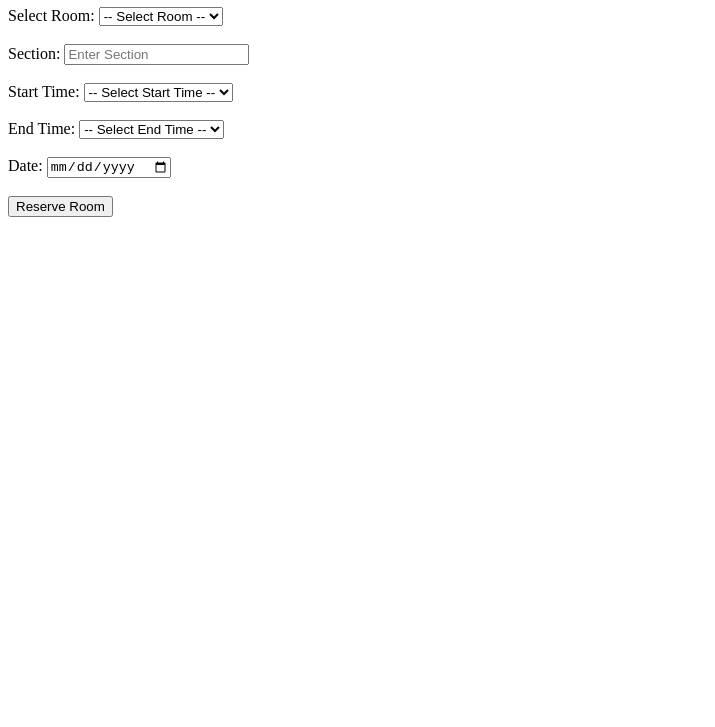
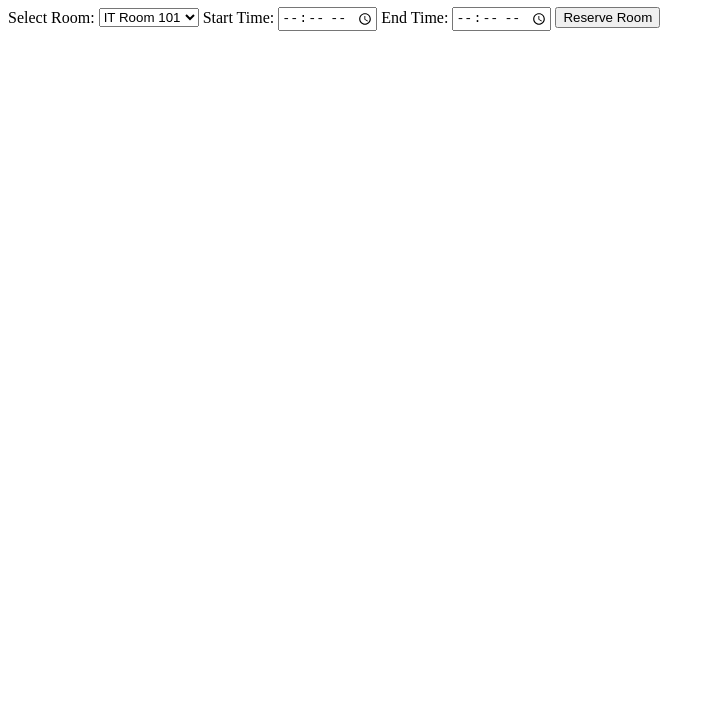
Before and after one commit to dheejay28/roomreservation, a plain HTML site: page reserve_room.html in a window 1280 px wide. Shown: the part 73-800 px from the top of the page, without its empty margins (0-715 px from the left). Drawn offline with Linux system fonts and the light colour scheme.

Commit message:
Update reserve_room.html

```diff
--- a/reserve_room.html
+++ b/reserve_room.html
@@ -3,113 +3,38 @@
 <head>
     <meta charset="UTF-8">
     <meta name="viewport" content="width=device-width, initial-scale=1.0">
-    <title>Room Reservation</title>
+    <title>Reserve Room</title>
     <link rel="stylesheet" href="style.css">
 </head>
 <body>
-    <div class="reservation-form">
-        <h1>Reserve a Room</h1>
-        <form id="reservationForm">
-            <!-- Dropdown for selecting room -->
+    <div class="container">
+        <h1>Reserve Room</h1>
+        <form id="reserveRoomForm">
             <label for="roomSelect">Select Room:</label>
             <select id="roomSelect" required>
-                <option value="">-- Select Room --</option>
-                <option value="IT Room 101">IT Room 101</option>
-                <option value="IT Room 102">IT Room 102</option>
-                <option value="IT Room 103">IT Room 103</option>
-                <option value="IT Room 104">IT Room 104</option>
-                <option value="IT Lab 201">IT Lab 201</option>
-                <option value="IT Lab 204">IT Lab 204</option>
-                <option value="IT Room 301">IT Room 301</option>
-                <option value="IT Room 302">IT Room 302</option>
-                <option value="IT Room 303">IT Room 303</option>
-            </select><br><br>
+                <option value="101">IT Room 101</option>
+                <option value="102">IT Room 102</option>
+                <option value="103">IT Room 103</option>
+                <option value="104">IT Room 104</option>
+                <option value="201">IT Lab 201</option>
+                <option value="204">IT Lab 204</option>
+                <option value="301">IT Room 301</option>
+                <option value="302">IT Room 302</option>
+                <option value="303">IT Room 303</option>
+            </select>
 
-            <!-- Input field for Section (group using the room) -->
-            <label for="section">Section:</label>
-            <input type="text" id="section" placeholder="Enter Section" required><br><br>
+            <label for="startTime">Start Time:</label>
+            <input type="time" id="startTime" required>
 
-            <!-- Dropdown for start time -->
-            <label for="startTime">Start Time:</label>
-            <select id="startTime" required>
-                <option value="">-- Select Start Time --</option>
-                <option value="8:00 AM">8:00 AM</option>
-                <option value="9:00 AM">9:00 AM</option>
-                <option value="10:00 AM">10:00 AM</option>
-                <option value="11:00 AM">11:00 AM</option>
-                <option value="12:00 PM">12:00 PM</option>
-                <option value="1:00 PM">1:00 PM</option>
-                <option value="2:00 PM">2:00 PM</option>
-                <option value="3:00 PM">3:00 PM</option>
-                <option value="4:00 PM">4:00 PM</option>
-            </select><br><br>
+            <label for="endTime">End Time:</label>
+            <input type="time" id="endTime" required>
 
-            <!-- Dropdown for end time -->
-            <label for="endTime">End Time:</label>
-            <select id="endTime" required>
-                <option value="">-- Select End Time --</option>
-                <option value="9:00 AM">9:00 AM</option>
-                <option value="10:00 AM">10:00 AM</option>
-                <option value="11:00 AM">11:00 AM</option>
-                <option value="12:00 PM">12:00 PM</option>
-                <option value="1:00 PM">1:00 PM</option>
-                <option value="2:00 PM">2:00 PM</option>
-                <option value="3:00 PM">3:00 PM</option>
-                <option value="4:00 PM">4:00 PM</option>
-                <option value="5:00 PM">5:00 PM</option>
-            </select><br><br>
-
-            <!-- Input field for the date -->
-            <label for="reservationDate">Date:</label>
-            <input type="date" id="reservationDate" required><br><br>
-
-            <!-- Submit button for reservation -->
             <button type="submit">Reserve Room</button>
         </form>
 
-        <!-- Display the generated reservation code here -->
-        <div id="reservationCodeDisplay"></div>
+        <div id="reservationCode" class="hidden"></div>
     </div>
 
-    <script>
-        document.getElementById('reservationForm').addEventListener('submit', function(event) {
-            event.preventDefault();
-
-            // Get the selected values from the form
-            const room = document.getElementById('roomSelect').value;
-            const section = document.getElementById('section').value;
-            const startTime = document.getElementById('startTime').value;
-            const endTime = document.getElementById('endTime').value;
-            const date = document.getElementById('reservationDate').value;
-
-            // Generate a unique reservation code (could be more sophisticated)
-            const reservationCode = 'RES-' + Math.floor(Math.random() * 1000000);
-
-            // Display the reservation code to the user
-            document.getElementById('reservationCodeDisplay').innerHTML = `
-                <h3>Reservation Successful!</h3>
-                <p>Room: ${room}</p>
-                <p>Section: ${section}</p>
-                <p>Time: ${startTime} - ${endTime}</p>
-                <p>Date: ${date}</p>
-                <h4>Your Reservation Code: <strong>${reservationCode}</strong></h4>
-            `;
-
-            // Store the reservation code and details in local storage (or send to backend)
-            const reservationData = {
-                room: room,
-                section: section,
-                startTime: startTime,
-                endTime: endTime,
-                date: date,
-                reservationCode: reservationCode
-            };
-
-            localStorage.setItem(reservationCode, JSON.stringify(reservationData));
-
-            // Optionally clear the form after successful reservation
-            document.getElementById('reservationForm').reset();
-        });
-    </script>
+    <script src="script.js"></script>
 </body>
 </html>
```
